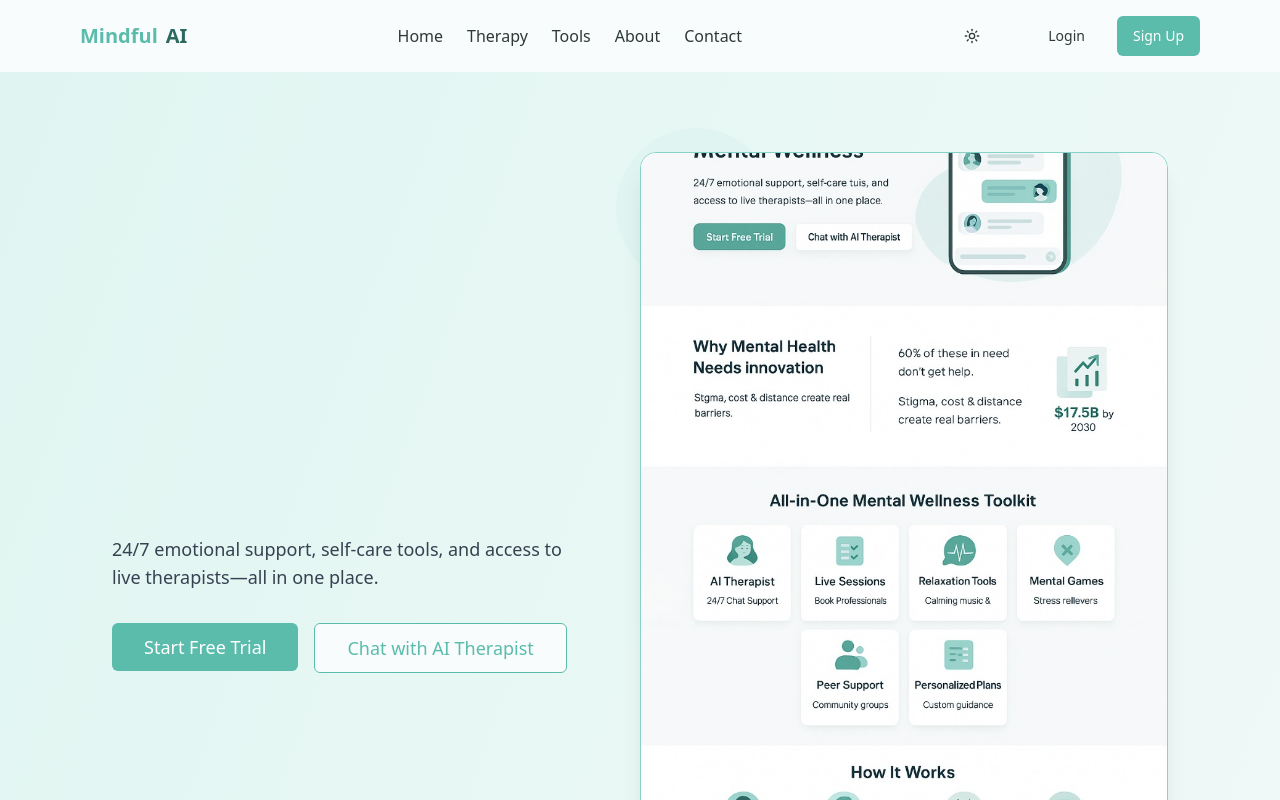
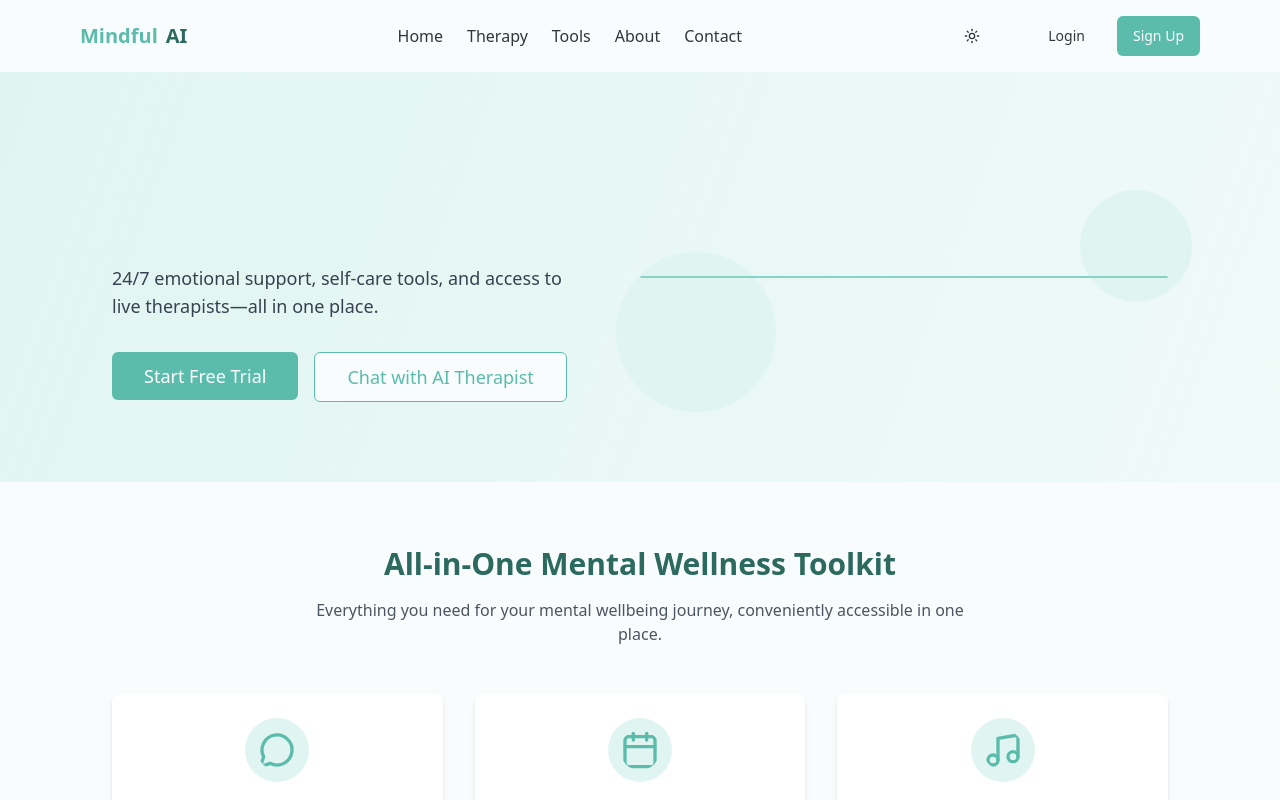
Before and after one commit to afzal-456/mindful-ai-wellbeing-hub-44, a React (Vite) app: page / in a window 1280 px wide. Shown: the top 800 px of the page. Built offline with nearby package versions, Linux system fonts and the light colour scheme.

Commit message:
Remove screenshot

```diff
--- a/src/components/hero-section.tsx
+++ b/src/components/hero-section.tsx
@@ -30,10 +30,10 @@ const HeroSection = () => {
               <div className="absolute -bottom-6 -right-6 w-28 h-28 bg-wellness-light rounded-full -z-10"></div>
               <div className="rounded-2xl shadow-xl overflow-hidden border border-wellness-secondary">
                 <img
-                  src="/lovable-uploads/13c05d73-baf4-4cab-a127-191d9e6d39b6.png"
-                  alt="AI-powered mental health platform mobile interface"
-                  className="w-full object-cover"
-                />
+                 // src="/lovable-uploads/13c05d73-baf4-4cab-a127-191d9e6d39b6.png"
+                 // alt="AI-powered mental health platform mobile interface"
+                 // className="w-full object-cover"
+               />
               </div>
             </div>
           </div>
```
Also changed, not shown: 1 other file (tests, documents, lock files or other folders).
